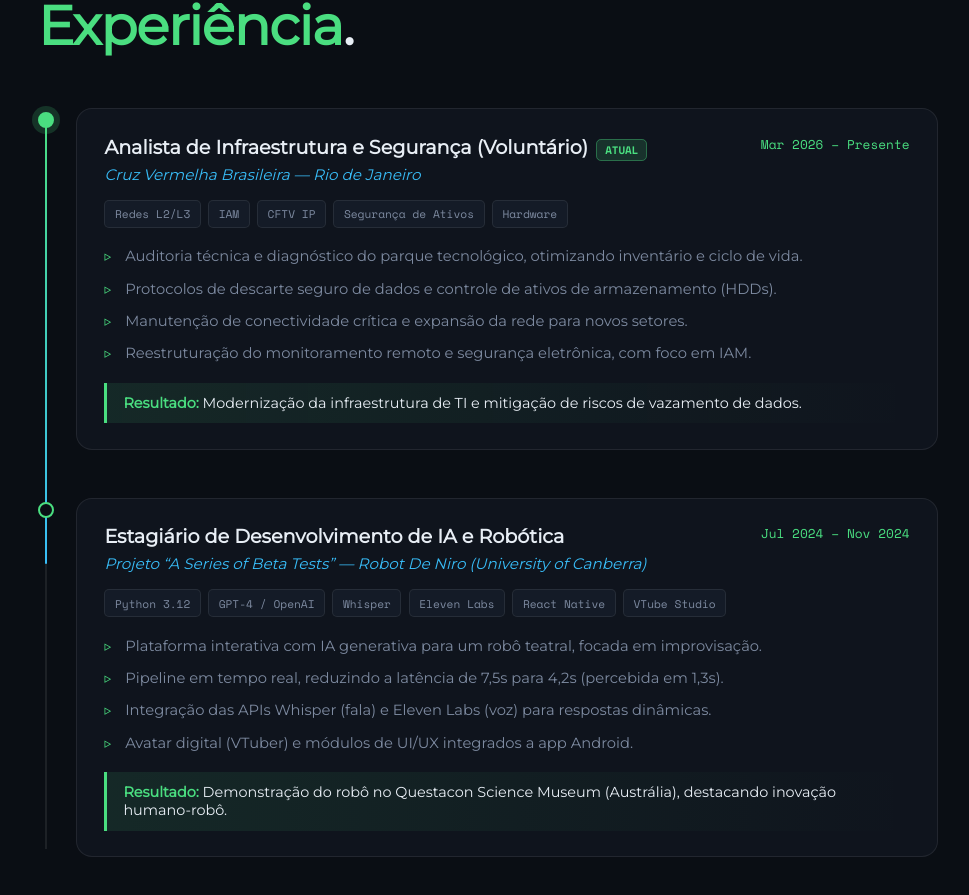
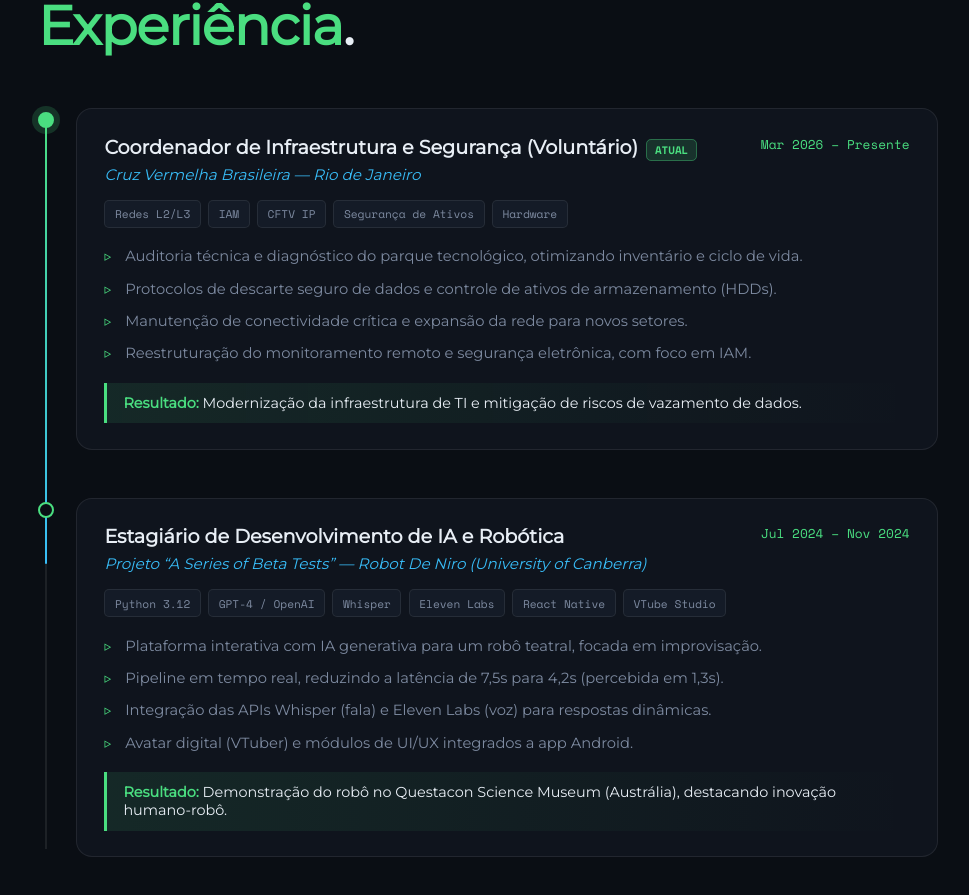
Before and after one commit to matheusnsp/Portfolio, a React (Vite) app: page / in a window 1280 px wide. Shown: the part 3969-4864 px from the top of the page, without its empty margins (79-1048 px from the left). Built offline with nearby package versions, Linux system fonts and the light colour scheme.

Commit message:
cargo upd

```diff
--- a/src/_novo/dados.js
+++ b/src/_novo/dados.js
@@ -62,7 +62,7 @@ export const skills = [
 export const experiencias = [
   {
     atual:true,
-    cargo:{pt:"Analista de Infraestrutura e Segurança (Voluntário)",en:"IT Infrastructure & Security Analyst (Volunteer)"},
+    cargo:{pt:"Coordenador de Infraestrutura e Segurança (Voluntário)",en:"IT Infrastructure & Security Coordinator (Volunteer)"},
     periodo:{pt:"Mar 2026 – Presente",en:"Mar 2026 – Present"},
     org:{pt:"Cruz Vermelha Brasileira — Rio de Janeiro",en:"Brazilian Red Cross — Rio de Janeiro"},
     techs:["Redes L2/L3","IAM","CFTV IP","Segurança de Ativos","Hardware"],
```
